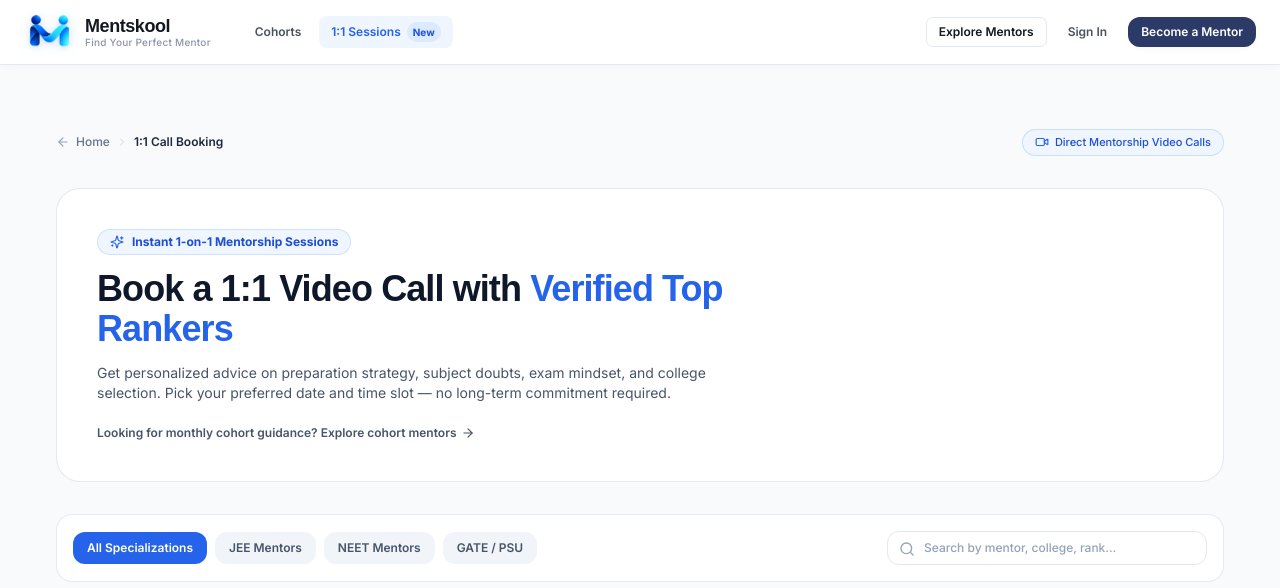
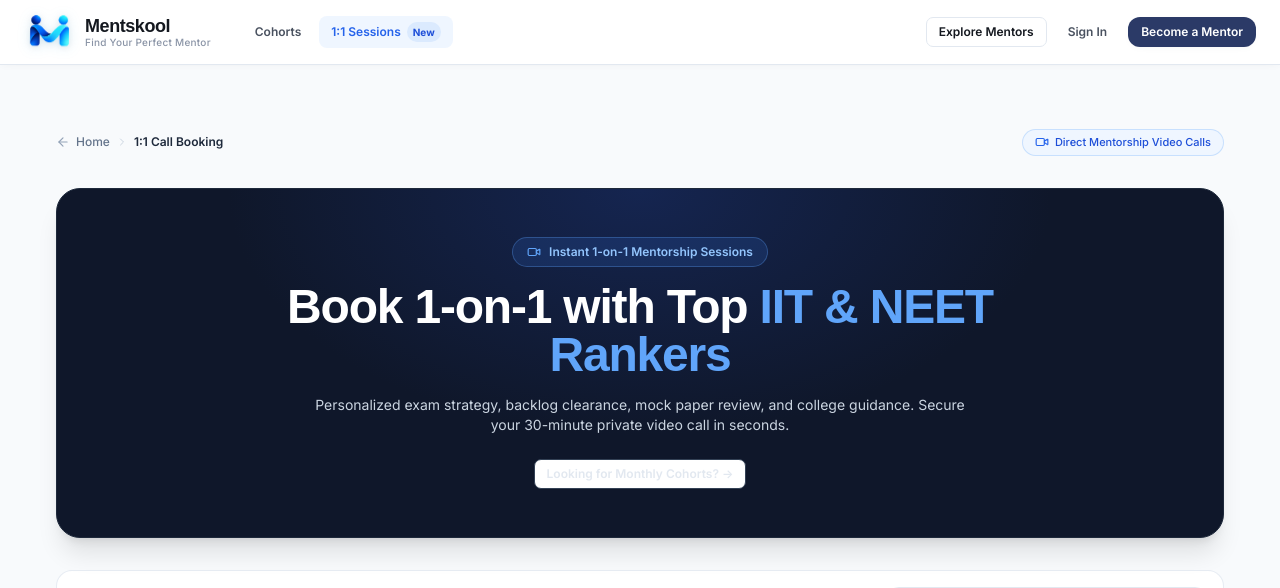
Before and after one commit to Mentskool/mentskool-frontend, a Next.js app: page /book-call in a window 1280 px wide. Shown: the top 588 px of the page. Built offline with nearby package versions, Linux system fonts and the light colour scheme; no server answers; a web font is replaced by a local one.

Commit message:
style(book-call): polish dark hero banner with clean spacing and glow

```diff
--- a/app/book-call/page.tsx
+++ b/app/book-call/page.tsx
@@ -66,29 +66,34 @@ export default function BookCallDirectoryPage() {
         </span>
       </div>
 
-      {/* Header Banner */}
-      <div className="bg-white rounded-3xl border border-slate-200/90 p-6 sm:p-10 shadow-xs relative overflow-hidden">
-        <div className="max-w-3xl space-y-3.5">
-          <div className="inline-flex items-center gap-2 px-3 py-1 rounded-full bg-blue-50 border border-blue-200/70 text-blue-700 text-xs font-bold">
-            <Sparkles className="w-3.5 h-3.5 text-blue-600" />
+      {/* Dark Hero Banner (User's preferred style) */}
+      <div className="bg-slate-900 text-white rounded-3xl border border-slate-800 p-8 sm:p-12 relative overflow-hidden shadow-xl text-center">
+        {/* Subtle radial glow */}
+        <div className="absolute inset-0 bg-[radial-gradient(ellipse_at_top,_var(--tw-gradient-stops))] from-blue-900/40 via-slate-900/10 to-transparent pointer-events-none" />
+
+        <div className="max-w-3xl mx-auto space-y-4 relative z-10">
+          <div className="inline-flex items-center gap-2 px-3.5 py-1.5 rounded-full bg-blue-500/15 border border-blue-400/30 text-blue-300 text-xs font-semibold">
+            <Video className="w-3.5 h-3.5 text-blue-400" />
             <span>Instant 1-on-1 Mentorship Sessions</span>
           </div>
 
-          <h1 className="text-2xl sm:text-4xl font-extrabold font-display text-slate-900 tracking-tight">
-            Book a 1:1 Video Call with <span className="text-blue-600">Verified Top Rankers</span>
+          <h1 className="text-3xl sm:text-4xl lg:text-5xl font-black font-display tracking-tight text-white">
+            Book 1-on-1 with Top <span className="text-blue-400">IIT & NEET Rankers</span>
           </h1>
 
-          <p className="text-xs sm:text-sm text-slate-600 leading-relaxed max-w-2xl">
-            Get personalized advice on preparation strategy, subject doubts, exam mindset, and college selection. Pick your preferred date and time slot — no long-term commitment required.
+          <p className="text-xs sm:text-sm text-slate-300 max-w-2xl mx-auto leading-relaxed">
+            Personalized exam strategy, backlog clearance, mock paper review, and college guidance. Secure your 30-minute private video call in seconds.
           </p>
 
-          <div className="pt-2 flex items-center gap-3 flex-wrap">
-            <Link
-              href="/mentors"
-              className="text-xs font-semibold text-slate-600 hover:text-blue-600 inline-flex items-center gap-1 transition-colors"
-            >
-              <span>Looking for monthly cohort guidance? Explore cohort mentors</span>
-              <ArrowRight className="w-3.5 h-3.5" />
+          <div className="pt-2 flex items-center justify-center gap-3">
+            <Link href="/mentors">
+              <Button
+                variant="secondary"
+                size="sm"
+                className="text-xs bg-slate-800/90 text-slate-200 border-slate-700 hover:bg-slate-700 hover:text-white transition-colors"
+              >
+                Looking for Monthly Cohorts? →
+              </Button>
             </Link>
           </div>
         </div>
```
